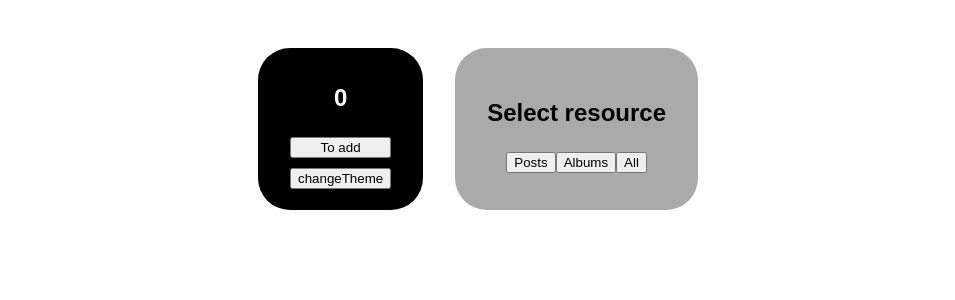
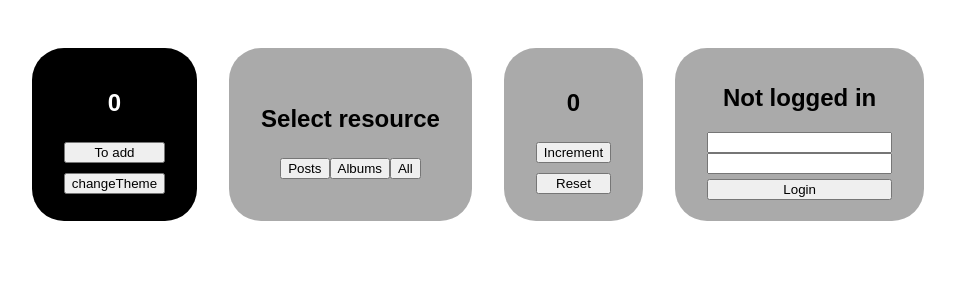
Before and after one commit to EmersonSousa15/Hooks-react, a React (Create React App) app: page / in a window 1280 px wide. Shown: the top 300 px of the page, without its empty margins (162-1117 px from the left). Built offline with nearby package versions, Linux system fonts and the light colour scheme.

Commit message:
UseEffect for componentDidMount and componentWillUnmount

```diff
--- a/src/App.js
+++ b/src/App.js
@@ -1,6 +1,7 @@
 import './App.css';
 import UseEffect from './components/UseEffect';
 import UseState from './components/UseState';
+import UseContext from './components/UseContext';
 
 
 function App() {
@@ -8,6 +9,7 @@ function App() {
     <section>
       <UseState/>
       <UseEffect/>
+      <UseContext/>
     </section>
   );
 }
--- /dev/null
+++ b/src/components/UseContext/index.js
@@ -0,0 +1,27 @@
+import { useState } from "react";
+
+const UseContext = () => {
+    const [dataUser, setDataUser] = useState({userEmail: ' ', userPass: ' '});
+    const [login, setLogin] = useState(false)
+
+    const handleEmail = (email) => {
+        setDataUser((prev) => ({...prev, userEmail: email.target.value}))
+    }
+
+    const handlePass = (pass) => {
+        setDataUser((prev) => ({...prev, userPass: pass.target.value}))
+    }
+
+    console.log(dataUser);
+
+ return(
+    <div style={{background: '#aaa', maxHeight: '200px'}}>
+        <h1>{login ? 'Logged' : 'Not logged in'}</h1>
+        <input type='text' onChange={(even) => handleEmail(even)} required/>
+        <input type='text' onChange={(even) => handlePass(even)} required/>
+        <button>Login</button>
+    </div>
+ )
+}
+
+export default UseContext;
--- a/src/components/UseEffect/index.js
+++ b/src/components/UseEffect/index.js
@@ -3,6 +3,7 @@ import { useEffect, useState } from "react";
 const UseEffect = () => {
     const [resourceType, setResourceType] = useState();
     const [resources, setResources] = useState(false);
+    const [count, setCount] = useState(0);
 
     const changeResourceType = (resType) => {
         setResourceType(resType);
@@ -24,18 +25,17 @@ const UseEffect = () => {
 
     useEffect(() => {
 
-        //ComponentDidMount
-        console.log("componentDidMount");
+        const timer = setTimeout(() => {
+            console.log(`The button was pressed ${count} times`);
+        }, [2000])
 
         return() => {
-
-            //ComponentWillUnmount
-            console.log("ComponentWillUnmount");
-
-        };
-    }, [])
+            clearTimeout(timer);
+        }
+    }, [count])
 
  return (
+    <>
         <div style={{background: '#aaa'}}>
             <h1>{resourceType || 'Select resource'}</h1>
             <span>
@@ -49,6 +49,12 @@ const UseEffect = () => {
                 }
             }) : " "}
         </div>
+        <div style={{background: '#aaa', maxHeight: '200px'}}>
+            <h1>{count}</h1>
+            <button onClick={() => setCount((prevCount) => prevCount + 1)}>Increment</button>
+            <button onClick={() => setCount(0)}>Reset</button>
+        </div>
+    </>
  )
 }
 
```
Also changed, not shown: src/components/UseContext/Context/index.js (added, +15 -0 lines). Lines whose indentation alone changed are shown as unchanged.
